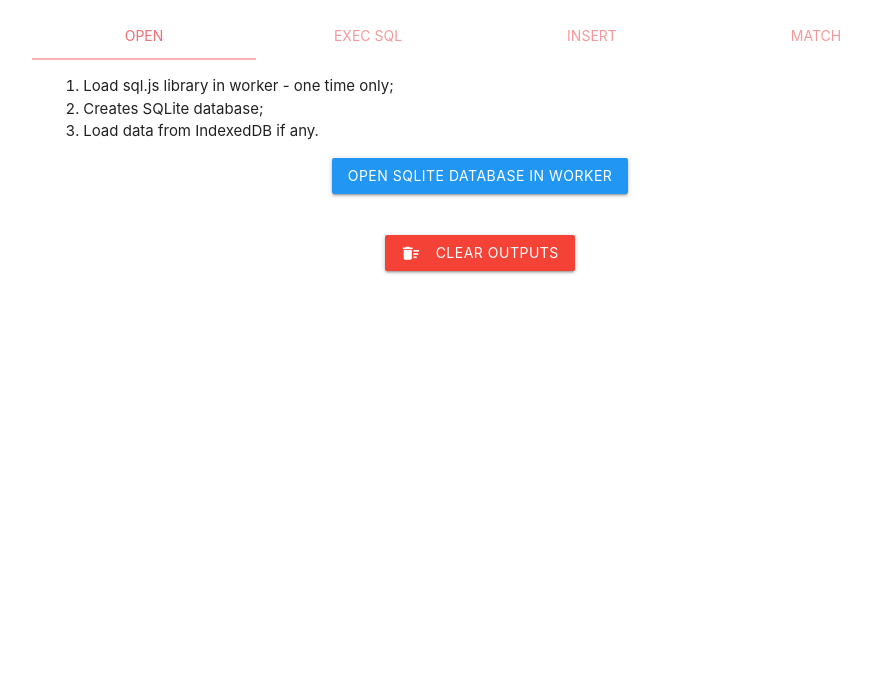
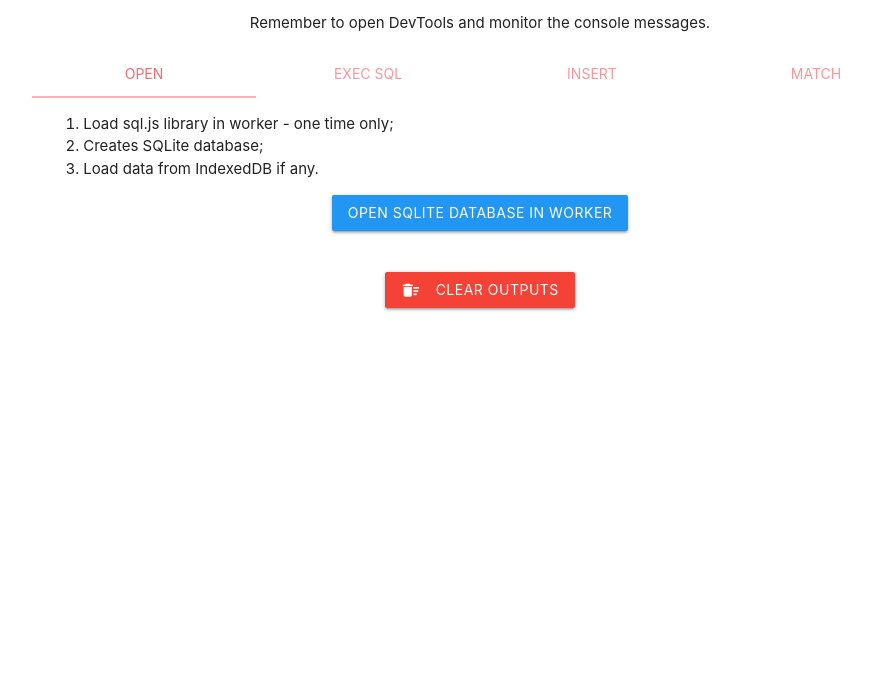
Before and after one commit to yanli0303/sql-js-worker-test, a website built with webpack: page docs/index.html in a window 1280 px wide. Shown: the part 120-800 px from the top of the page, without its empty margins (160-1031 px from the left). Built offline with nearby package versions, Linux system fonts and the light colour scheme.

Commit message:
doc: open DevTools reminder

```diff
--- a/docs/index.html
+++ b/docs/index.html
@@ -20,6 +20,7 @@
       against <a target="_blank"
         href="https://github.com/sql-js/sql.js">sql.js</a> using Workers
     </p>
+    <p>Remember to open DevTools and monitor the console messages.</p>
 </header>
 <div class="container">
   <div class="row">
```
